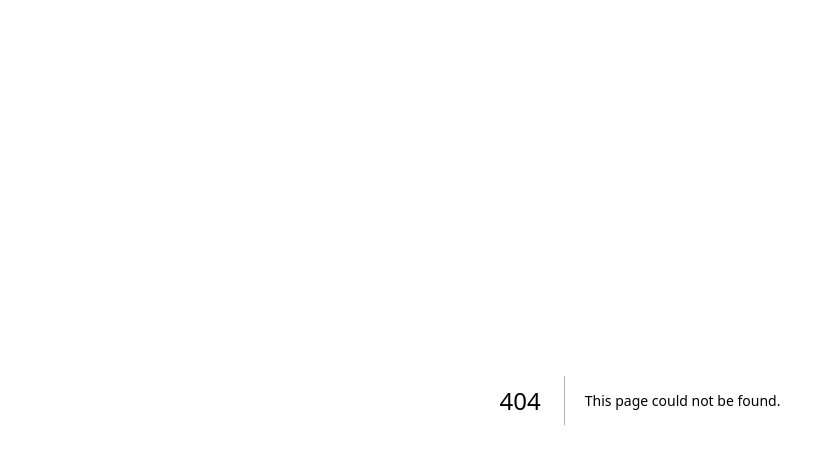
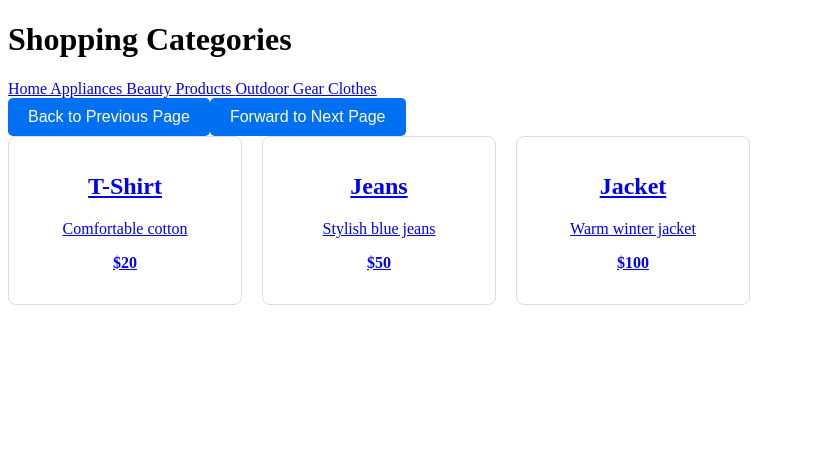
Before and after one commit to adisri06/nextjs_training, a Next.js app: page /shopping/clothes in a window 1280 px wide. Before the commit this address had no page. Shown: the top 464 px of the page, without its empty margins (0-835 px from the left). Built offline with nearby package versions, Linux system fonts and the light colour scheme.

Commit message:
dynamic routing

```diff
--- /dev/null
+++ b/src/app/shopping/clothes/page.js
@@ -0,0 +1,32 @@
+import Link from 'next/link';
+
+// Example data - replace with your actual data source or API call
+const clothesData = [
+  { id: '1', name: 'T-Shirt', description: 'Comfortable cotton', price: '$20' },
+  { id: '2', name: 'Jeans', description: 'Stylish blue jeans', price: '$50' },
+  { id: '3', name: 'Jacket', description: 'Warm winter jacket', price: '$100' },
+];
+
+export default function ClothesList() {
+  return (
+    <div style={{ display: 'flex', gap: '20px', flexWrap: 'wrap' }}>
+      {clothesData.map((clothing) => (
+        <Link href={`/shopping/clothes/${clothing.id}`} key={clothing.id}>
+          <div style={{
+            border: '1px solid #ddd',
+            padding: '16px',
+            borderRadius: '8px',
+            width: '200px',
+            textAlign: 'center',
+            cursor: 'pointer',
+            transition: 'transform 0.3s',
+          }}>
+            <h2>{clothing.name}</h2>
+            <p>{clothing.description}</p>
+            <p><strong>{clothing.price}</strong></p>
+          </div>
+        </Link>
+      ))}
+    </div>
+  );
+}
--- a/src/app/shopping/layout.js
+++ b/src/app/shopping/layout.js
@@ -21,6 +21,7 @@ export default function ShoppingLayout({ children }) {
         <Link href='/shopping/home-appliances'> Home Appliances </Link>
         <Link href='/shopping/beauty-products'> Beauty Products </Link>
         <Link href='/shopping/outdoor-gear'> Outdoor Gear </Link>
+        <Link href='/shopping/clothes'> Clothes </Link>
         <div className={styles.buttonContainer}>
           <button onClick={goBack} className={styles.button}>
             Back to Previous Page
```
Also changed, not shown: src/app/shopping/clothes/[clothesId]/page.js (added, +37 -0 lines).
